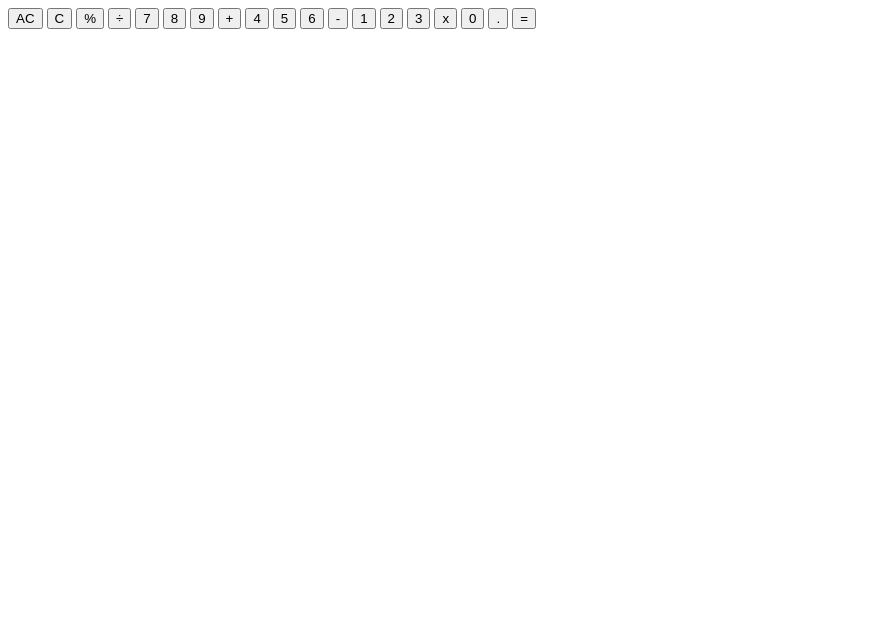
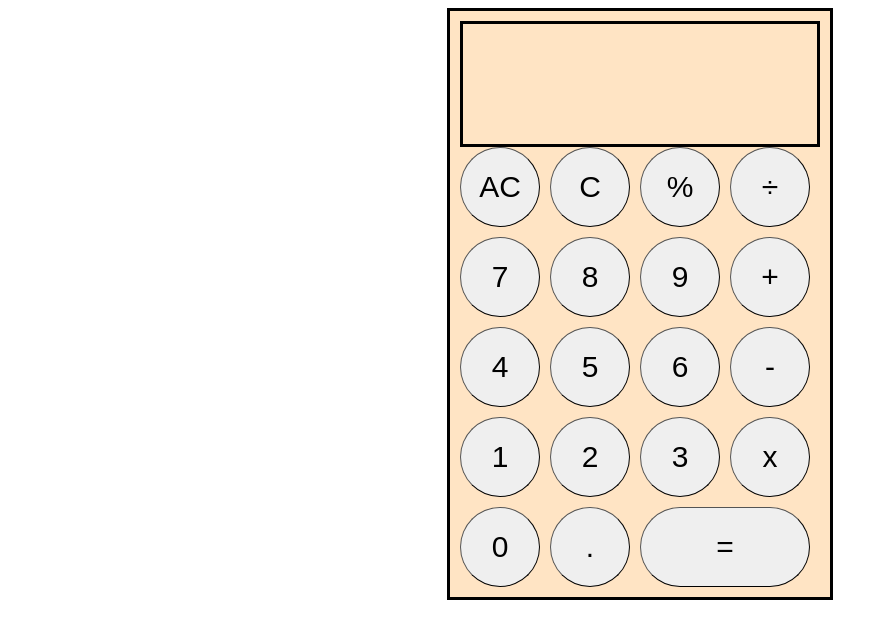
Before and after one commit to EvilTerry/calculator, a plain HTML site: page index.html in a window 1280 px wide. Shown: the whole page, without its empty margins (0-888 px from the left). Drawn offline with Linux system fonts and the light colour scheme.

Commit message:
Add basic UI

```diff
--- a/index.html
+++ b/index.html
@@ -9,30 +9,31 @@
 </head>
 <body>
     <main class="main">
-        <div class="calulator">
+        <div class="calculator">
             <div class="screen">
-
+                <div class="screenTop"></div>
+                <div class="screenBottom"></div>
             </div>
             <div class="buttonGrid">
-                <button class="">AC</button>
-                <button class="">C</button>
-                <button class="">%</button>
-                <button class="">÷</button>
-                <button class="">7</button>
-                <button class="">8</button>
-                <button class="">9</button>
-                <button class="">+</button>
-                <button class="">4</button>
-                <button class="">5</button>
-                <button class="">6</button>
-                <button class="">-</button>
-                <button class="">1</button>
-                <button class="">2</button>
-                <button class="">3</button>
-                <button class="">x</button>
-                <button class="">0</button>
-                <button class="">.</button>
-                <button class="">=</button>
+                <button class="allClear">AC</button>
+                <button class="clear">C</button>
+                <button class="factorial">%</button>
+                <button class="divide">÷</button>
+                <button class="btn">7</button>
+                <button class="btn">8</button>
+                <button class="btn">9</button>
+                <button class="btn">+</button>
+                <button class="btn">4</button>
+                <button class="btn">5</button>
+                <button class="btn">6</button>
+                <button class="btn">-</button>
+                <button class="btn">1</button>
+                <button class="btn">2</button>
+                <button class="btn">3</button>
+                <button class="btn">x</button>
+                <button class="btn">0</button>
+                <button class="btn">.</button>
+                <button class="operator">=</button>
             </div>
         </div>
     </main>
--- a/javascript.js
+++ b/javascript.js
@@ -0,0 +1,15 @@
+function add(x, y) {
+    return x+y
+}
+
+function subtract(x, y) {
+    return x-y
+}
+
+function multiply(x, y) {
+    return x*y
+}
+
+function divide(x, y) {
+    return x/y;
+}
--- a/style.css
+++ b/style.css
@@ -0,0 +1,39 @@
+.main {
+    display: flex;
+    justify-content: center;
+}
+
+.calculator {
+    display: flex;
+    flex-direction: column;
+    padding: 10px;
+    border: solid;
+    background-color: bisque;
+}
+
+.screen {
+    border: solid;
+    max-width: 360px;
+    height: 120px;
+}
+
+.buttonGrid {
+    display: flex;
+    flex-wrap: wrap;
+    max-width: 360px;
+    gap:10px;
+}
+
+button {
+    width: 80px;
+    height: 80px;
+    font-size: 30px;
+    border-radius: 50%;
+    border-width: 1px;
+    cursor: pointer;
+}
+
+.operator {
+    width: 170px;
+    border-radius: 64px;
+}
```
